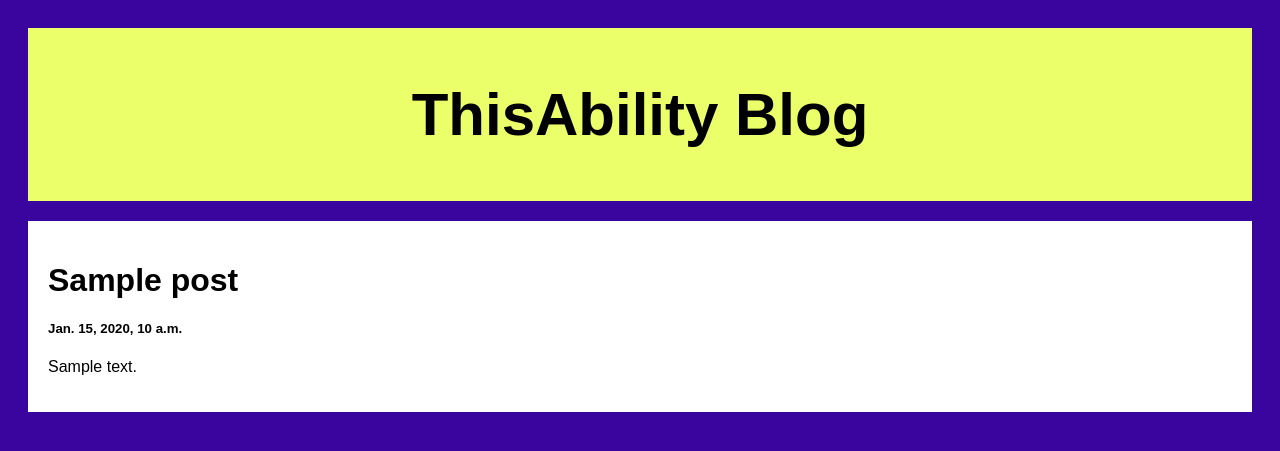
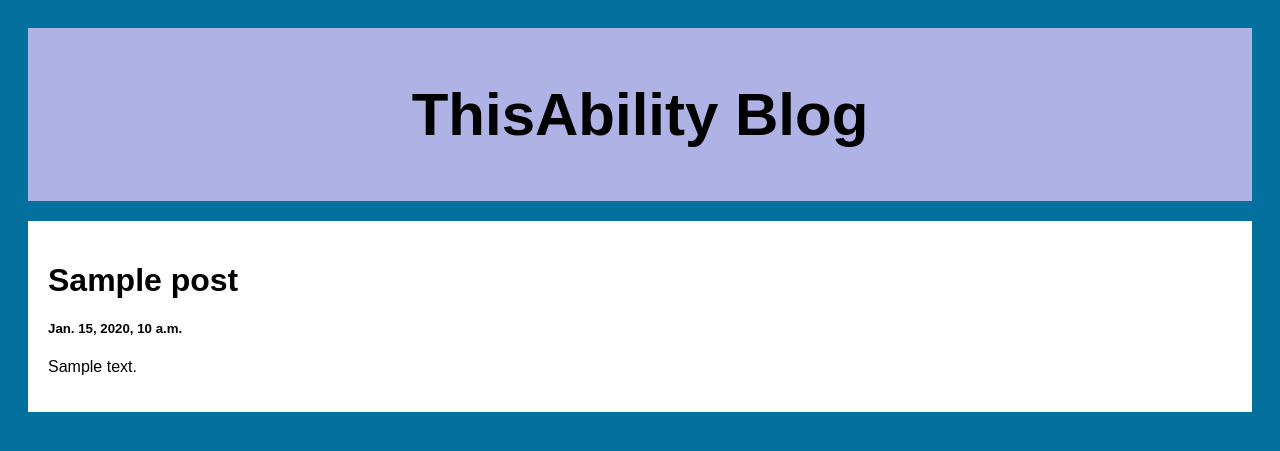
Before and after one commit to winifredf/This_Ability_Blog, a Django app: template templates/posts.html in a window 1280 px wide. Shown: the top 451 px of the page. Run offline with Django 4.2, Linux system fonts and the light colour scheme; the template is opened without the code that fills it: most values are stand-ins (such as "Sample title", 1, 10 or a date in 2020).

Commit message:
Updated header and background color

```diff
--- a/templates/posts.html
+++ b/templates/posts.html
@@ -10,14 +10,14 @@
 body {
   font-family: Arial;
   padding: 20px;
-  background: #3a049e;
+  background: #04709e;
 }
 
 .header {
   padding: 2px;
   font-size: 40px;
   text-align: center;
-  background: rgb(235, 255, 106);
+  background: rgb(174, 178, 229);
 }
 
 .leftcolumn {
@@ -26,7 +26,7 @@ body {
 }
 
 .card {
-   background-color: white;
+background-color: white;
    padding: 20px;
    margin-top: 20px;
 }
```
